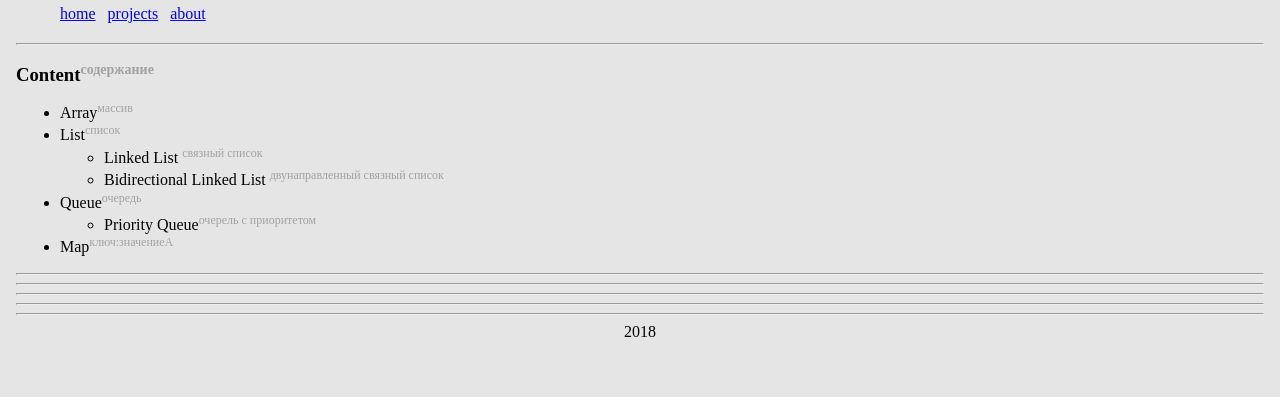
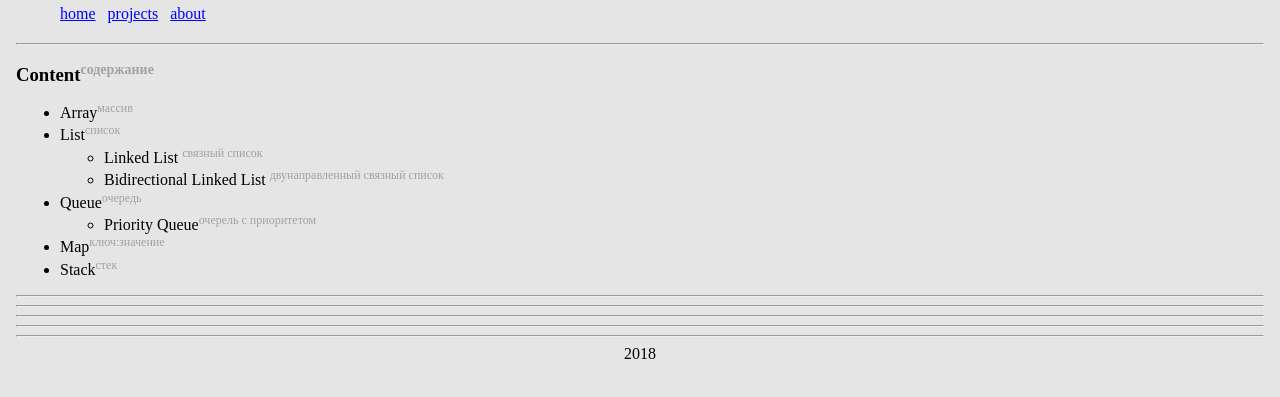
Before and after one commit to timurkashapov/data-structures-with-algorithms, a plain HTML site: page index.html in a window 1280 px wide. Shown: the part 79-476 px from the top of the page. Drawn offline with Linux system fonts and the light colour scheme.

Commit message:
Добавлено в список структур данных

```diff
--- a/index.html
+++ b/index.html
@@ -42,7 +42,8 @@
                 <li>Priority Queue<sup>очерель с приоритетом</sup></li>
             </ul>
         </li>
-        <li>Map<sup>ключ:значениеA</sup></li>
+        <li>Map<sup>ключ:значение</sup></li>
+        <li>Stack<sup>стек</sup></li>
     </ul>
 </section>
 <hr>
```
